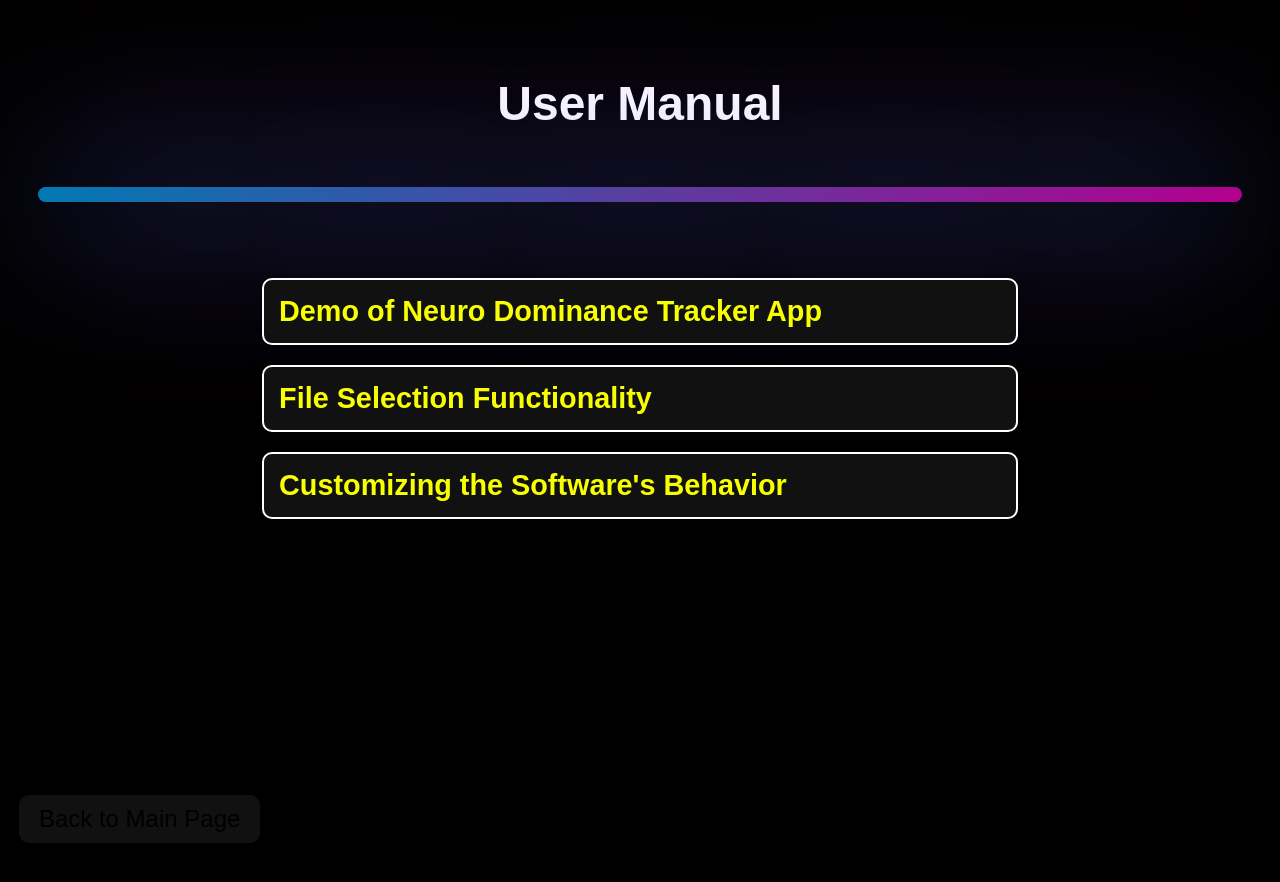
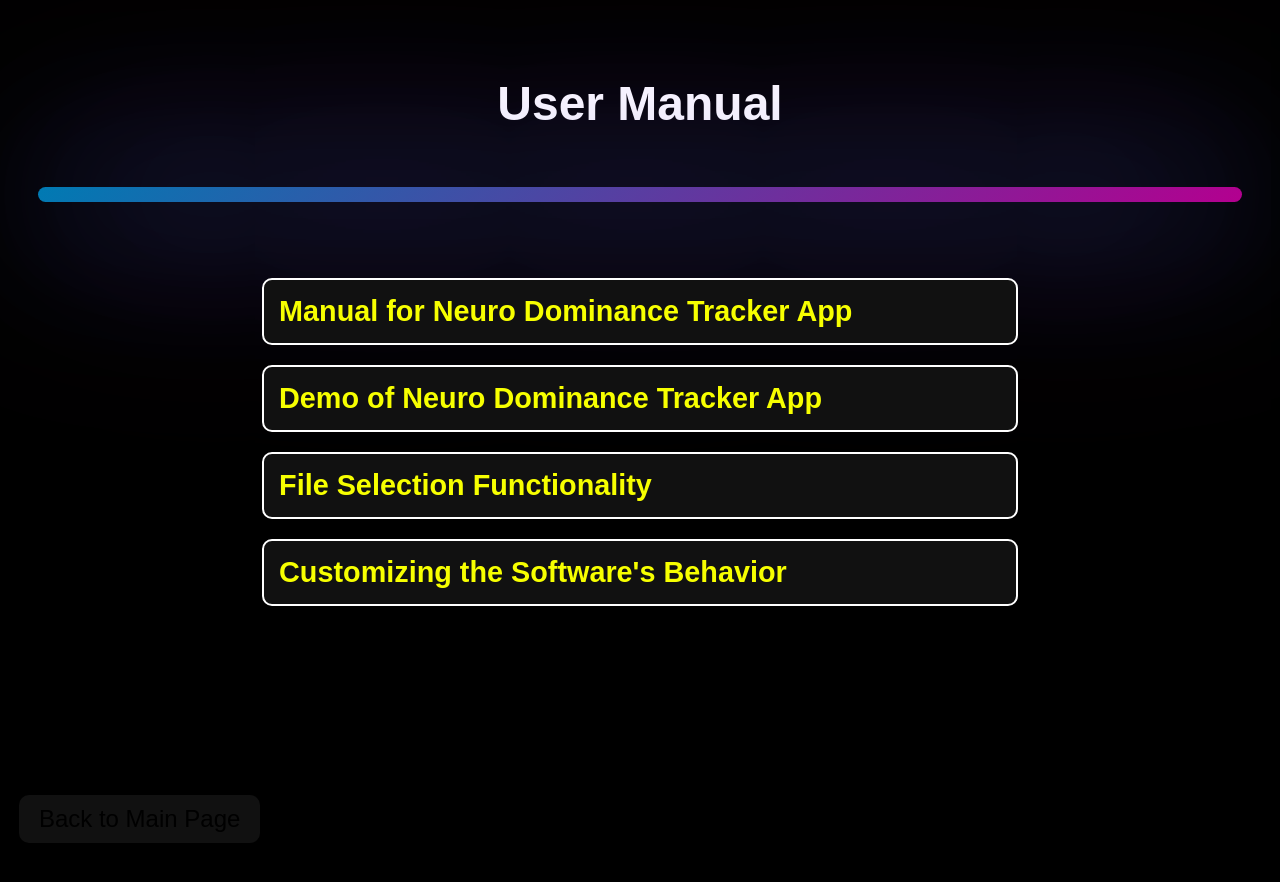
Before and after one commit to nbahador/NeuroDominanceTracker-Tool, a Jekyll site: the page manual.html, which Jekyll copies as it is, in a window 1280 px wide. Shown: the top 882 px of the page. Built offline with Jekyll 4.4.1, drawn with Linux system fonts in a browser that asks for light colours.

Commit message:
Update manual.html

```diff
--- a/manual.html
+++ b/manual.html
@@ -149,6 +149,14 @@
 
     <!-- Buttons for Projects -->
     <div class="project-buttons-container">
+
+        <!-- Neuro Dominance Tracker App Manual -->
+        <a href="https://nbahador.github.io/NeuroDominanceTracker-Tool/neurodominancetracker_manual.html">
+            <button class="project-button">
+                Manual for Neuro Dominance Tracker App
+            </button>
+        </a>
+
         <!-- Demo of Neuro Dominance Tracker App Button -->
         <a href="https://nbahador.github.io/NeuroDominanceTracker-Tool/video.html">
             <button class="project-button">
@@ -169,6 +177,7 @@
                 Customizing the Software's Behavior
             </button>
         </a>
+
     </div>
 
     <!-- Back to Main Page Button -->
```
